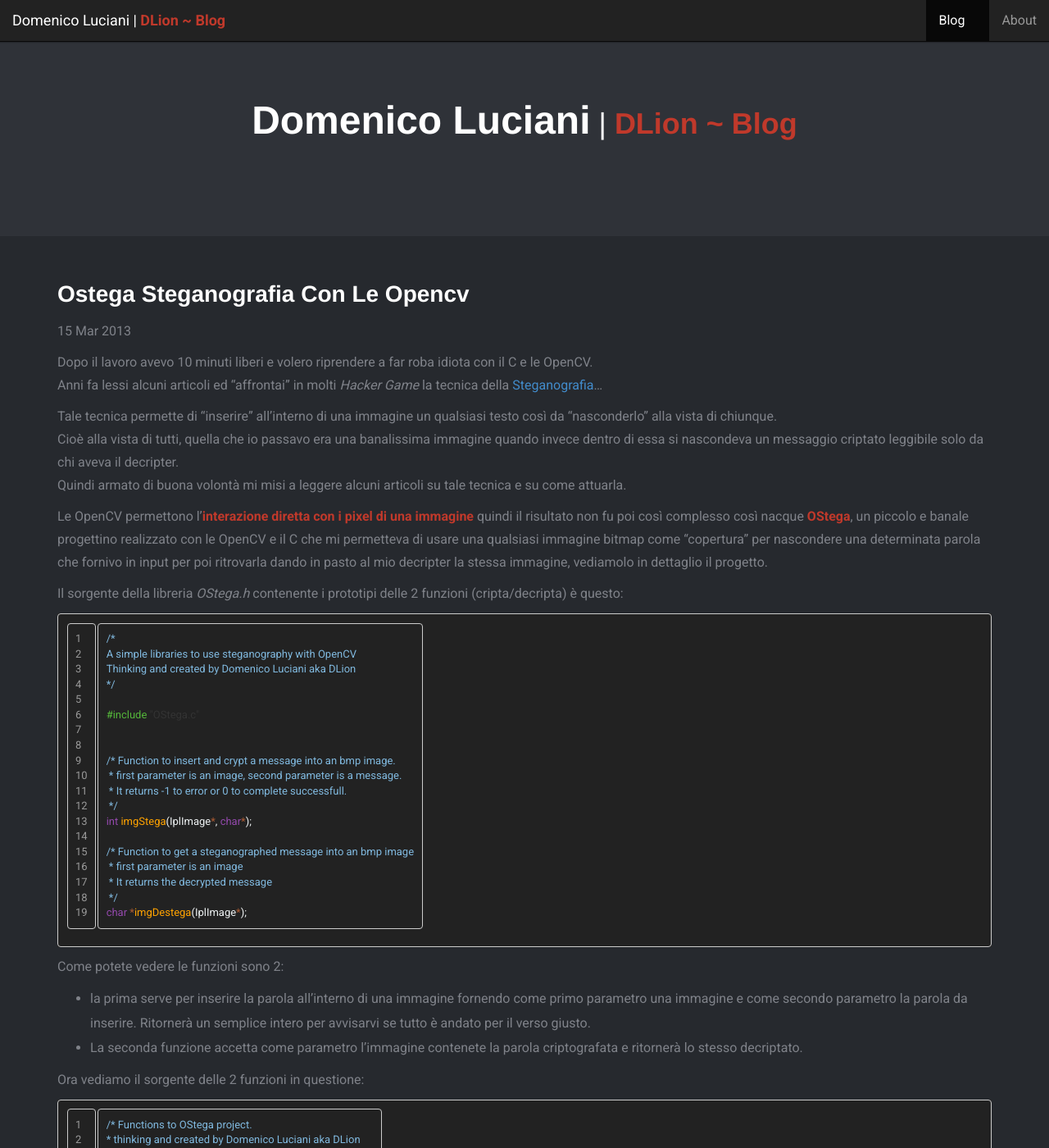
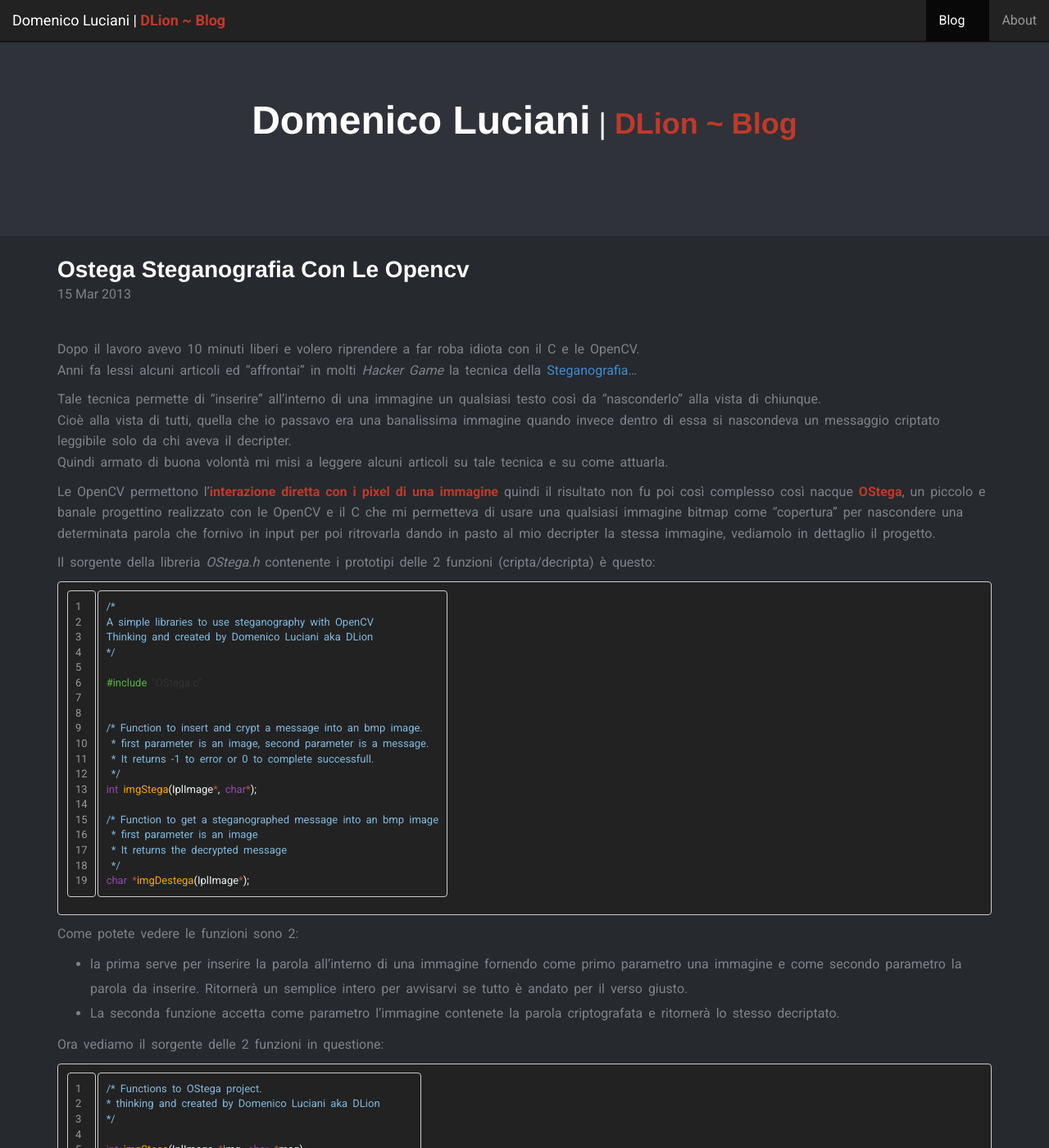
Before and after one commit to dlion/dlion.github.io, a Jekyll site: the page built from _posts/2013-03-15-ostega-steganografia-con-le-opencv.md, in a window 1280 px wide and 1400 px high. Shown: the whole window at 82% size. Built offline with Jekyll 4.4.1, drawn with Linux system fonts in a browser that asks for light colours; Markdown is read by kramdown in place of the engine named in the settings.

Commit message:
Fixed layout and post

```diff
--- a/_layouts/post.html
+++ b/_layouts/post.html
@@ -41,18 +41,14 @@
         </div>
         <div id="blog-corpo" class="page-alternate-blog">
           <div class="container">
-            <div class="content">
-              <!--<div class="col-lg-9 col-lg-offset-2 center"> !-->
+            <div class="alto-post">
               <h2 class="title-post">{{ page.title }}</h2>
-           <!-- </div>
-            <div class="col-lg-2 col-lg-offset-2 center"> !-->
-              <p>{{ page.date | date_to_string }}</p>
-           <!-- </div>
-            <div class="col-lg-9 col-lg-offset-2 center content"> !-->
-              {{content}}
-              <!--</div> !-->
+              <p class="date-post">{{ page.date | date_to_string }}</p>
+            </div>
+              <div class="content">
+               {{content}}
+            </div>
           </div>
-        </div>
         <!-- jQuery (necessary for Bootstrap's JavaScript plugins) -->
         <script src="{{site.url}}/public/js/jquery.min.js" type="text/javascript"></script>
         <!-- Include all compiled plugins (below), or include individual files as needed -->
--- a/_posts/2013-03-15-ostega-steganografia-con-le-opencv.md
+++ b/_posts/2013-03-15-ostega-steganografia-con-le-opencv.md
@@ -34,6 +34,7 @@
 {% endhighlight %}
 
 Come potete vedere le funzioni sono 2:
+
 * la prima serve per inserire la parola all'interno di una immagine fornendo come primo parametro una immagine e come secondo parametro la parola da inserire. Ritornerà un semplice intero per avvisarvi se tutto è andato per il verso giusto.
 * La seconda funzione accetta come parametro l'immagine contenete la parola criptografata e ritornerà lo stesso decriptato.
 
--- a/public/css/blog.css
+++ b/public/css/blog.css
@@ -20,6 +20,8 @@
 .data {
   color: rgb(191, 191, 191);
   border-top: 1px solid #2F3238;
+  padding-top: 50px;
+  margin-bottom: -20px;
 }
 
 .url-post {
@@ -33,6 +35,9 @@
 
 .content {
   padding-top: 30px;
+  line-height: 1.600;
+  word-spacing: 3px;
+  padding-bottom: 50px;
 }
 
 img {
@@ -44,3 +49,7 @@
 code {
   background-color: rgb(34, 34, 34);
 }
+
+.date-post {
+  margin-top: -15px;
+}
```
